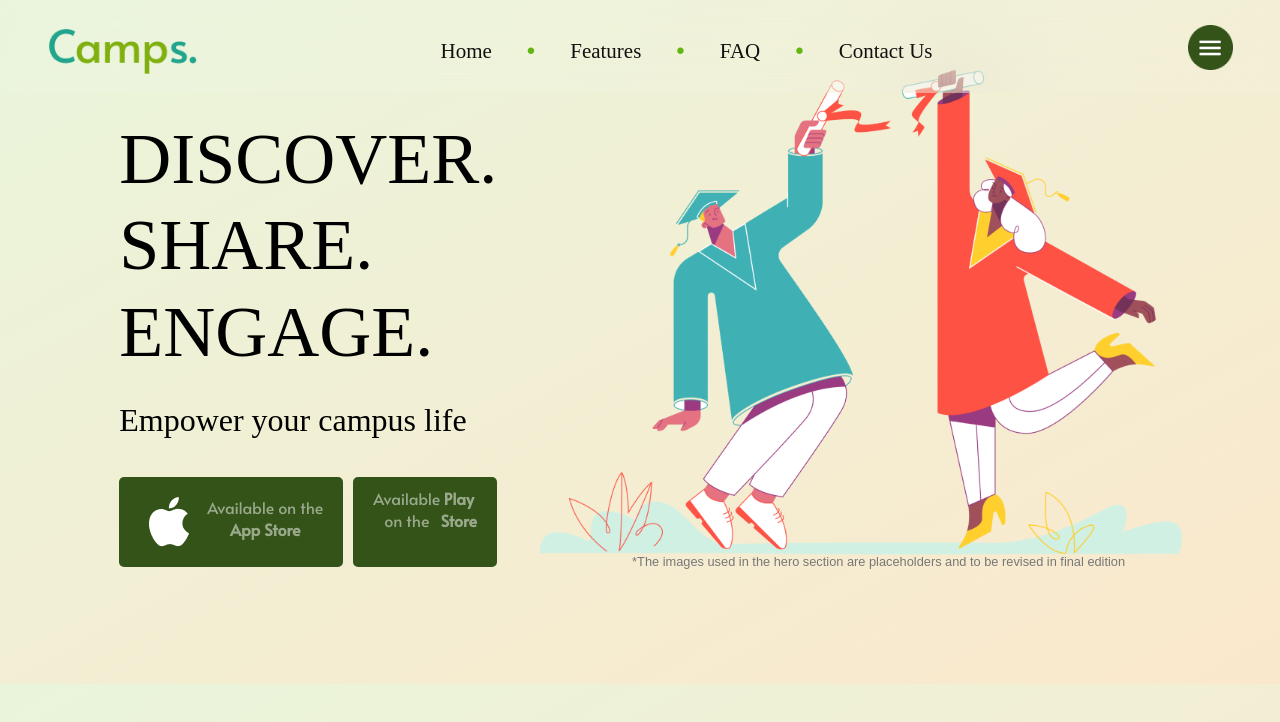
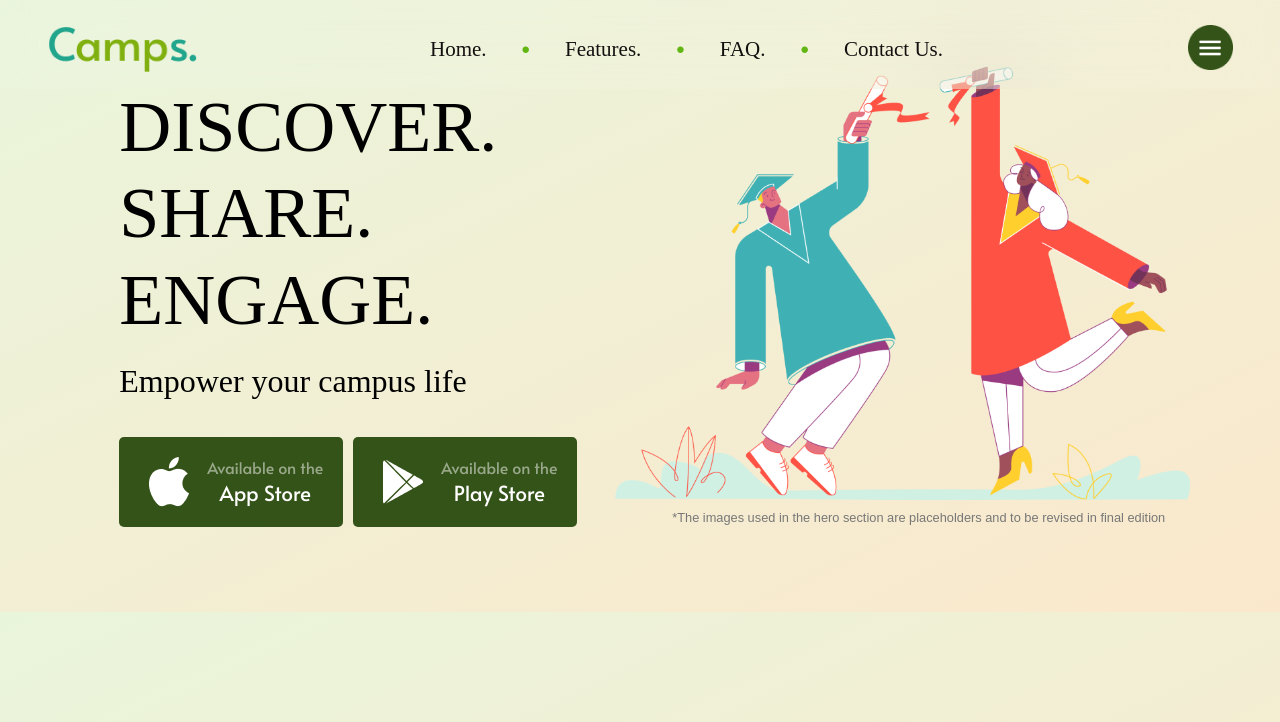
Before and after one commit to camps-network/LandingPage, a plain HTML site: page index.html in a window 1280 px wide. Drawn offline with Linux system fonts and the light colour scheme; a web font is replaced by a local one.

Commit message:
Initialize Repo

```diff
--- a/index.html
+++ b/index.html
@@ -10,13 +10,13 @@
     <header class="navbar">
         <div class="logo"><img src="logo.png" alt="camps-logo-pic"></div>
         <nav class="nav-links">
-            <a href="#">Home</a>
+            <a href="#">Home.</a>
             <span class="dot">•</span>
-            <a href="#">Features</a>
+            <a href="#">Features.</a>
             <span class="dot">•</span>
-            <a href="#">FAQ</a>
+            <a href="#">FAQ.</a>
             <span class="dot">•</span>
-            <a href="#">Contact Us</a>
+            <a href="#">Contact Us.</a>
         </nav>
         <div class="menu-icon"><img src="menuBtn.png" alt="menu-icon@Camps"></div>
     </header>
@@ -32,7 +32,12 @@
                         <p></p>Available on the <br><strong class="Store-name">App Store</strong>
                     </div>
                 </button>
-                <button class="play-store">Available on the <br><strong class="Store-name">Play Store</strong></button>
+                <button class="app-store">
+                    <img id="playstoreLogo" src="playstoreLogo.png" alt="">
+                    <div class="app-store-button-content">
+                        <p></p>Available on the <br><strong class="Store-name">Play Store</strong>
+                    </div>
+                </button>
             </div>
 
         </div>
--- a/style.css
+++ b/style.css
@@ -11,7 +11,6 @@
 body {
     font-family: 'Arial', sans-serif;
     background: linear-gradient(to bottom right, #e9f5db, #fbe8cc);
-    line-height: 1.6;
     height: 100%;
 }
 
@@ -62,6 +61,12 @@ body {
 .nav-links .dot {
     font-size: 1.5rem;
     color: #62B614;
+}
+
+.nav-links a:hover{
+    color: #169A82;
+    border-bottom: 2px solid #F8A736;
+    border-radius: 2px;
 }
 
 .menu-icon{
@@ -122,7 +127,7 @@ body {
     cursor: pointer;
     font-size: 1rem;
     font-family: "Alata", serif;
-    font-weight: 400;
+    font-weight: 200;
     font-style: normal;
     display: flex;
     flex-direction: row;
@@ -141,6 +146,17 @@ body {
     margin-left: 8px;
     white-space: nowrap;
 }
+#playstoreLogo{
+    transform: translateY(3px);
+}
+
+.Store-name{
+    font-size: 1.3em;
+    color: rgb(255, 255, 255);
+    font-weight: 100;
+    white-space: nowrap;
+}
+
 .app-store:hover, .play-store:hover {
     background-color: #56a048;
 }
```
